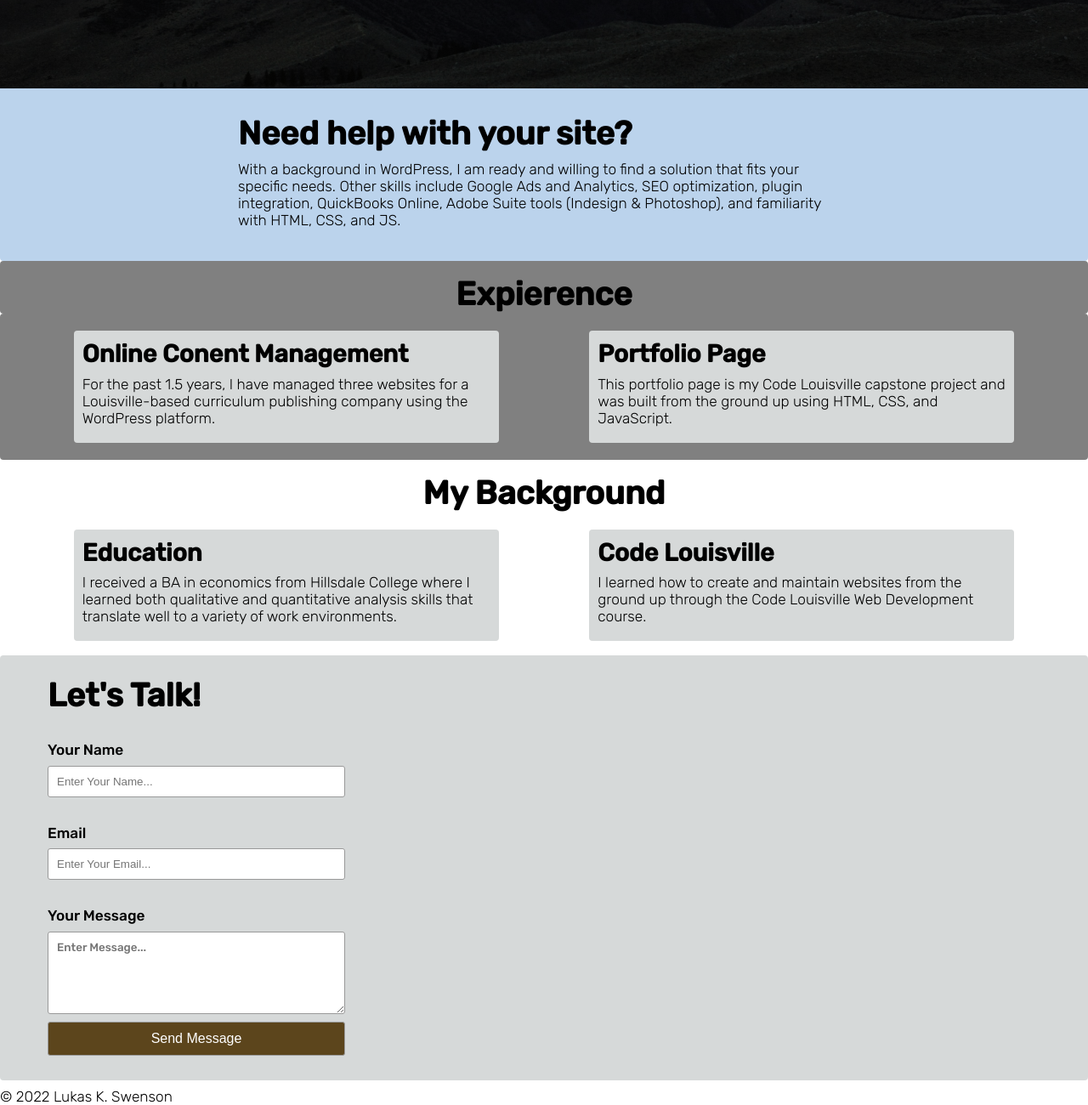
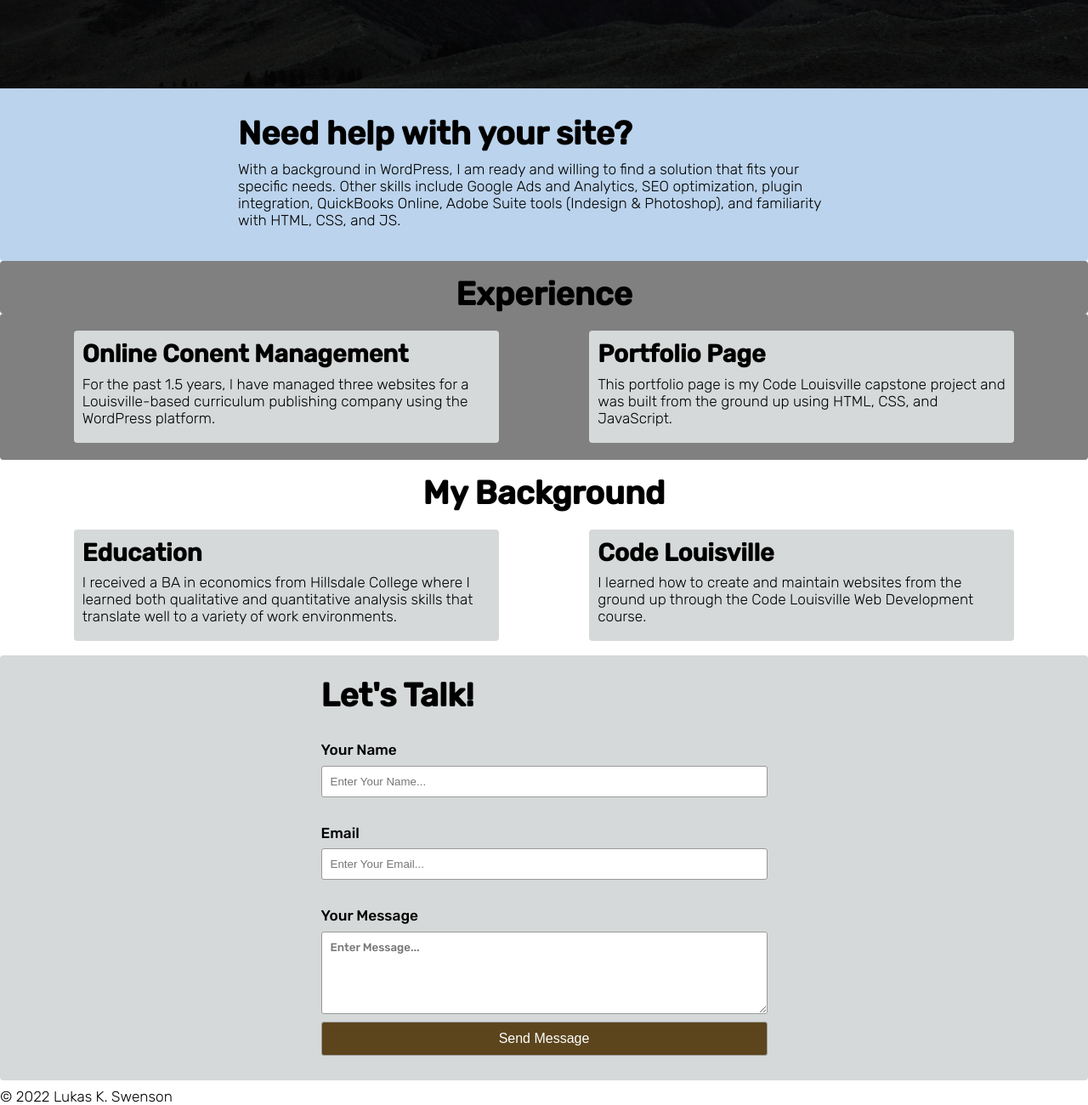
Before and after one commit to l-swenson/CL-Portfolio-Page, a plain HTML site: page index.html in a window 1280 px wide. Shown: the part 310-1610 px from the top of the page at 85% size. Drawn offline with Linux system fonts and the light colour scheme.

Commit message:
Fix typo and improve contact form responsiveness.

```diff
--- a/index.html
+++ b/index.html
@@ -57,7 +57,7 @@
         <section id="my-work-anchor" >
 
             <div class="my-work-container">
-                <h2 class="work-experience-header">Expierence</h2>
+                <h2 class="work-experience-header">Experience</h2>
             </div>
 
             <div class="my-work-container">
--- a/style.css
+++ b/style.css
@@ -296,7 +296,7 @@ input:hover textarea:hover {
 
     .contact-content {
         flex-direction: column;
-        width: 350px;
+        width: 450px;
         justify-content: space-evenly;
         align-items: center;
         margin-left: 30;
@@ -336,8 +336,13 @@ input:hover textarea:hover {
         width: 500px;
     }
 
+    .contact-container {
+        display: flex;
+        justify-content: center;
+    }
+
     .contact-content {
-        margin-left: 2rem;
+        width: 525px;
     }
 
 }
```
